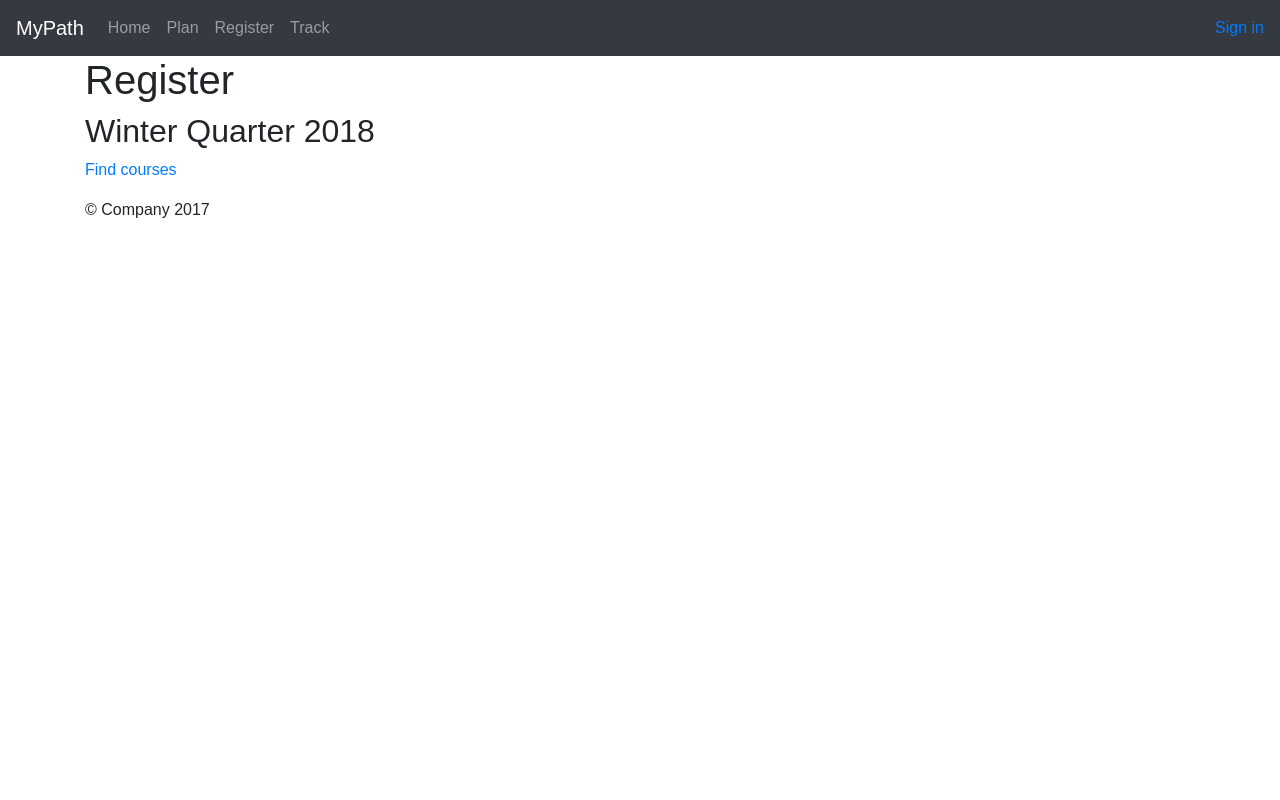
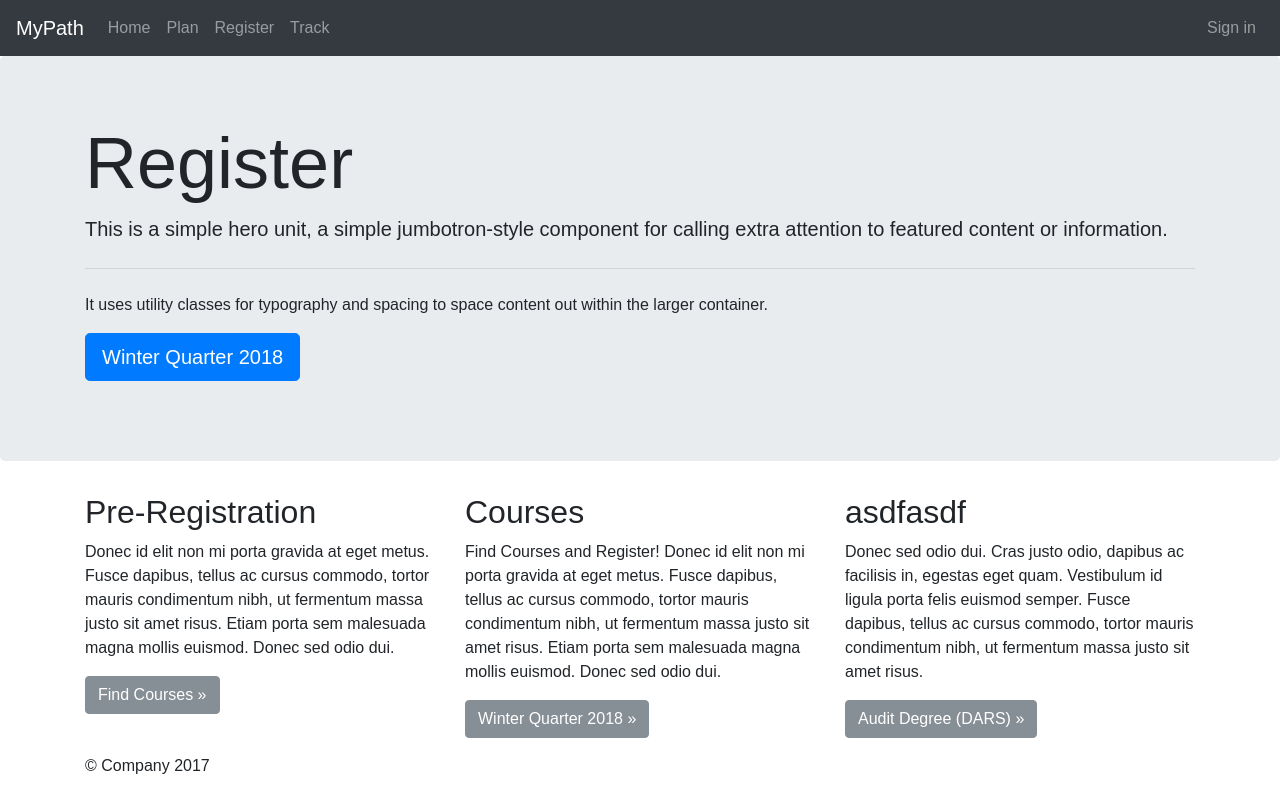
Before and after one commit to charlon/registration-app, a React (Create React App) app: page /register in a window 1280 px wide. Built offline with nearby package versions, Linux system fonts and the light colour scheme.

Commit message:
Clean up register page.

```diff
--- a/src/Header.js
+++ b/src/Header.js
@@ -26,8 +26,8 @@ const Header = () => (
             <a className="nav-link" href="/track">Track</a>
           </li>
         </ul>
-        <div className="form-inline my-2 my-lg-0">
-            <a href="/">Sign in</a>
+        <div className="navbar-nav my-2 my-lg-0">
+            <a className="nav-link" href="/">Sign in</a>
         </div>
       </div>
     </nav>
--- a/src/Register.js
+++ b/src/Register.js
@@ -1,10 +1,42 @@
 import React from 'react'
 
 const Register = () => (
-    <div className="container">
-        <h1>Register</h1>
-        <h2>Winter Quarter 2018</h2>
-        <p><a href="/courses">Find courses</a></p>
+    <div role="main">
+
+      <div className="jumbotron">
+        <div className="container">
+        <h1 className="display-3">Register</h1>
+            <p className="lead">This is a simple hero unit, a simple jumbotron-style component for calling extra attention to featured content or information.</p>
+            <hr className="my-4" />
+            <p>It uses utility classes for typography and spacing to space content out within the larger container.</p>
+            <p className="lead">
+              <a className="btn btn-primary btn-lg" href="#" role="button">Winter Quarter 2018</a>
+            </p>
+        </div>
+      </div>
+
+      <div className="container">
+        <div className="row">
+          <div className="col-md-4">
+            <h2>Pre-Registration</h2>
+            <p>Donec id elit non mi porta gravida at eget metus. Fusce dapibus, tellus ac cursus commodo, tortor mauris condimentum nibh, ut fermentum massa justo sit amet risus. Etiam porta sem malesuada magna mollis euismod. Donec sed odio dui. </p>
+            <p><a className="btn btn-secondary" href="/" role="button">Find Courses &raquo;</a></p>
+          </div>
+          <div className="col-md-4">
+            <h2>Courses</h2>
+            <p>Find Courses and Register! Donec id elit non mi porta gravida at eget metus. Fusce dapibus, tellus ac cursus commodo, tortor mauris condimentum nibh, ut fermentum massa justo sit amet risus. Etiam porta sem malesuada magna mollis euismod. Donec sed odio dui. </p>
+            <p><a className="btn btn-secondary" href="/courses" role="button">Winter Quarter 2018 &raquo;</a></p>
+          </div>
+          <div className="col-md-4">
+            <h2>asdfasdf</h2>
+            <p>Donec sed odio dui. Cras justo odio, dapibus ac facilisis in, egestas eget quam. Vestibulum id ligula porta felis euismod semper. Fusce dapibus, tellus ac cursus commodo, tortor mauris condimentum nibh, ut fermentum massa justo sit amet risus.</p>
+            <p><a className="btn btn-secondary" href="#" role="button">Audit Degree (DARS) &raquo;</a></p>
+          </div>
+        </div>
+
+
+      </div>
+
     </div>
 )
 
```
